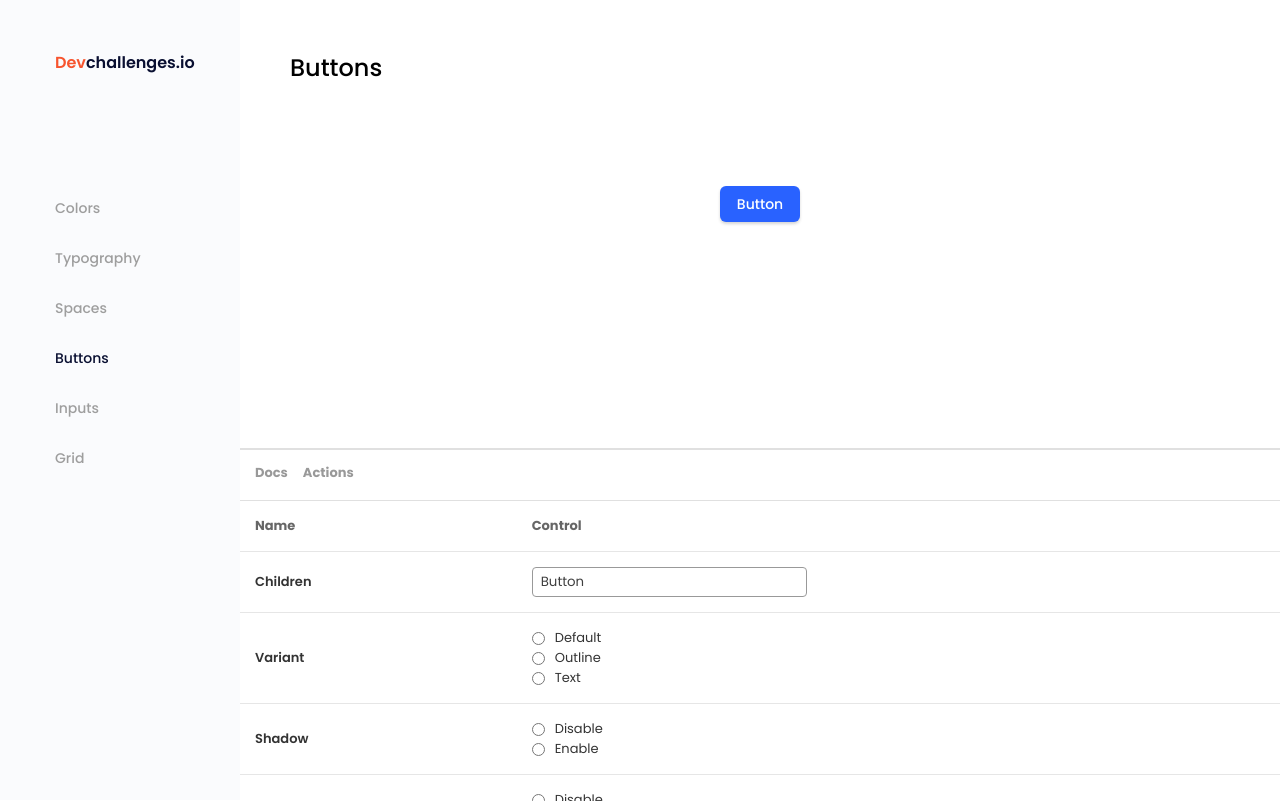
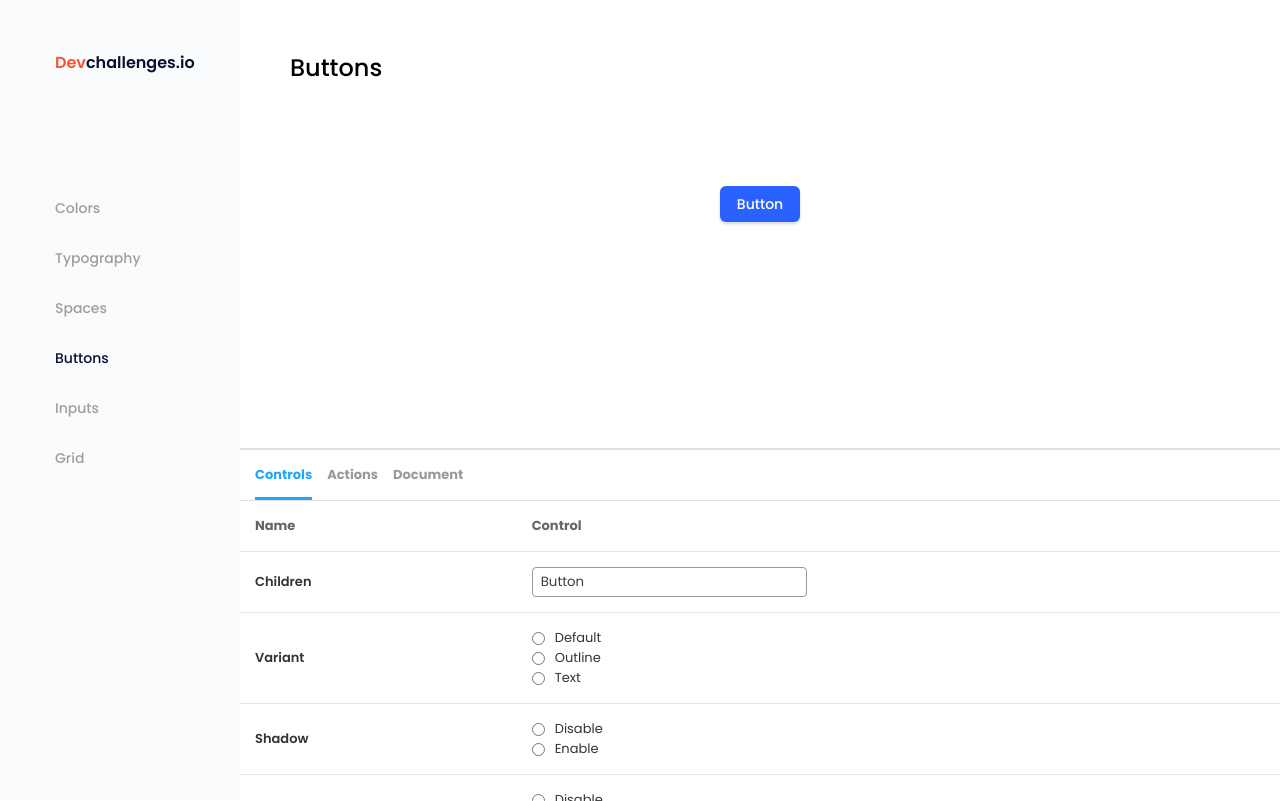
Before and after one commit to tatranan/ButtonComponent-DevChallenges, a React (Create React App) app: page /button in a window 1280 px wide. Built offline with nearby package versions, Linux system fonts and the light colour scheme.

Commit message:
Tabs Component

```diff
--- a/src/components/Controls/Control.css
+++ b/src/components/Controls/Control.css
@@ -1,8 +1,3 @@
-.controls {
-    overflow-y: scroll;
-    height: calc(100% - var(--tab-height));
-}
-
 .table {
     border-collapse: collapse;
     border-spacing: 0px;
--- a/src/components/Controls/Control.js
+++ b/src/components/Controls/Control.js
@@ -6,8 +6,6 @@ import ControlRadio from "./ControlItem/Radio/ControlRadio";
 const Control = ({ data, controlData }) => {
 
     return (
-        <div className="controls">
-            <div className="control">
             <table className="table">
                 <thead>
                     <tr className=" ">
@@ -26,8 +24,6 @@ const Control = ({ data, controlData }) => {
                 </tbody>
 
             </table>
-            </div>
-        </div>
     )
 }
 
--- a/src/components/Tabs/Tab.css
+++ /dev/null
@@ -1,44 +0,0 @@
-.tab {
-    border-bottom: 1px solid var(--gray-color-2);
-    height: var(--tab-height);
-}
-
-.tab-wrap {
-    display: flex;
-    padding: 0px 15px;
-    gap: 15px;
-    list-style: none;
-}
-
-.tab-link {
-    white-space: normal;
-    display: inline-flex;
-    overflow: hidden;
-    vertical-align: top;
-    -webkit-box-pack: center;
-    justify-content: center;
-    -webkit-box-align: center;
-    align-items: center;
-    text-align: center;
-    text-decoration: none;
-    transition: color 0.2s linear 0s, border-bottom-color 0.2s linear 0s;
-    height: 40px;
-    line-height: 12px;
-    cursor: pointer;
-    background: transparent;
-    border-width: 3px 0px;
-    border-style: solid;
-    border-color: transparent;
-    border-image: initial;
-    font-weight: bold;
-    font-size: 13px;
-    color: #999999;
-}
-
-.tab-link:hover {
-    color: var(--active-default-color);
-}
-
-.tab-active {
-    color: var(--active-default-color);
-}
--- a/src/components/Tabs/Tab.js
+++ /dev/null
@@ -1,21 +0,0 @@
-import React, {useState} from "react";
-// import {Link} from "react-router-dom";
-import './Tab.css';
-import TabItem from "./TabItem";
-
-const Tab = () => {
-    const [activeTab, setActiveTab] =useState('docs');
-
-
-    return (
-        <div className="tab">
-            <ul className="tab-wrap">
-                <TabItem id="docs" activeTab={activeTab} setActiveTab={setActiveTab} title="Docs"/>
-                <TabItem id="actions" activeTab={activeTab} setActiveTab={setActiveTab} title="Actions"/>
-
-            </ul>
-        </div>
-    )
-}
-
-export default Tab;
--- a/src/components/Tabs/TabItem.js
+++ b/src/components/Tabs/TabItem.js
@@ -1,15 +1,15 @@
 import React from 'react';
-// import classes from './Tab.css';
+import classes from './TabItem.module.css';
 
-const TabItem = ({title, id, activeTab, setActiveTab}) => {
-
+const TabItem = ({ title, id, activeTab, setActiveTab }) => {
     const tabClickHandler = () => {
         setActiveTab(id)
     }
-    const className = `tab-item ${activeTab === id ? 'active' : ''}`;
+
+    const className = `${classes['tab-link']} ${activeTab === id ? classes['tab-active'] : ''}`;
     return (
-        <li className={className}>
-            <div className="tab-link" onClick={tabClickHandler}>{title}</div>
+        <li className="tab-item">
+            <div className={className} onClick={tabClickHandler}>{title}</div>
         </li>
     );
 };
--- a/src/components/Tabs/TabItem.module.css
+++ b/src/components/Tabs/TabItem.module.css
@@ -0,0 +1,31 @@
+.tab-link {
+    white-space: normal;
+    display: inline-flex;
+    overflow: hidden;
+    vertical-align: top;
+    -webkit-box-pack: center;
+    justify-content: center;
+    -webkit-box-align: center;
+    align-items: center;
+    text-align: center;
+    text-decoration: none;
+    transition: color 0.2s linear 0s, border-bottom-color 0.2s linear 0s;
+    line-height: 12px;
+    cursor: pointer;
+    background: transparent;
+    border-width: 3px 0px;
+    border-style: solid;
+    border-color: transparent;
+    border-image: initial;
+    font-weight: bold;
+    font-size: 13px;
+    color: #999999;
+    height: calc(100% - 6px);
+}
+.tab-active {
+    color: var(--active-default-color);
+    border-bottom: 3px solid var(--active-default-color);
+}
+.tab-link:hover {
+    color: var(--active-default-color);
+}
--- /dev/null
+++ b/src/components/Tabs/TabWrap.js
@@ -0,0 +1,12 @@
+import React from 'react'
+import classes from './TabWrap.module.css';
+
+const TabWrap = (props) => {
+    return (
+        <div className={classes['tab-wrap']}>
+            {props.children}
+        </div>
+    )
+}
+
+export default TabWrap;
--- a/src/layouts/ContentFooter/ContentFooter.module.css
+++ b/src/components/Tabs/TabWrap.module.css
@@ -1,4 +1,4 @@
-.footer {
+.tab-wrap {
     margin-top: auto;
     height: 350px;
     border-top: 2px solid var(--gray-color-2);
--- /dev/null
+++ b/src/components/Tabs/Tabs.css
@@ -0,0 +1,17 @@
+.tabs {
+    border-bottom: 1px solid var(--gray-color-2);
+    height: var(--tab-height);
+}
+
+.tab-list {
+    display: flex;
+    padding: 0px 15px;
+    gap: 15px;
+    list-style: none;
+    height: 100%;
+}
+
+.tab-contents {
+    overflow-y: scroll;
+    height: calc(100% - var(--tab-height));
+}
--- /dev/null
+++ b/src/components/Tabs/Tabs.js
@@ -0,0 +1,29 @@
+import React, { useState } from "react";
+import './Tabs.css';
+import TabItem from "./TabItem";
+
+const Tabs = (props ) => {
+    const [activeTab, setActiveTab] = useState(props.tabs[0].id);
+
+    return (
+        <>
+            <div className="tabs">
+                <ul className="tab-list">
+                    {props.tabs.map(tab => {
+                        return <TabItem key={tab.id} id={tab.id} activeTab={activeTab} setActiveTab={setActiveTab} title={tab.title} />
+                    })}
+                </ul>
+            </div>
+            <div className="tab-contents">
+                {props.tabs.map(tab => {
+                    return <div className="tab-contents--wrap" key={tab.id}>
+                        {activeTab === tab.id && tab.content}
+                    </div>
+                })}
+            </div>
+        </>
+
+    )
+}
+
+export default Tabs;
--- a/src/layouts/ContentFooter/ContentFooter.js
+++ /dev/null
@@ -1,15 +0,0 @@
-import React from 'react'
-import Tab from '../../components/Tabs/Tab';
-import Control from '../../components/Controls/Control';
-import classes from './ContentFooter.module.css';
-
-const ContentFooter = (props) => {
-    return (
-        <div className={classes.footer}>
-            <Tab />
-            <Control data={props.data} controlData={props.controlActions} />
-        </div>
-    )
-}
-
-export default ContentFooter;
--- a/src/pages/ButtonPage.js
+++ b/src/pages/ButtonPage.js
@@ -1,9 +1,10 @@
 import React from 'react'
-import {useState} from 'react';
+import { useState } from 'react';
 import Button from '../components/Buttons/Button';
-import ContentFooter from '../layouts/ContentFooter/ContentFooter';
 import ContentHeader from '../layouts/ContentHeader/ContentHeader'
-
+import Control from '../components/Controls/Control';
+import TabWrap from '../components/Tabs/TabWrap';
+import Tabs from '../components/Tabs/Tabs';
 const buttonAttributeDefault = [
     {
         name: 'Children',
@@ -177,6 +178,8 @@ const buttonAttributeDefault = [
     }
 ];
 
+
+
 const ButtonPage = () => {
     const buttonDefault = {}
     buttonAttributeDefault.map(buttonAttr => {
@@ -195,36 +198,52 @@ const ButtonPage = () => {
             changeData[inputData.display] = inputData.icon;
         }
 
-        let dataInput = {...inputData, ...changeData};
+        let dataInput = { ...inputData, ...changeData };
 
         if (changeData.display === '') {
-            let {endIcon, startIcon, ...cloneInputData} = dataInput;
-            dataInput = {...cloneInputData}
+            let { endIcon, startIcon, ...cloneInputData } = dataInput;
+            dataInput = { ...cloneInputData }
         }
 
         if (inputData.endIcon && changeData.startIcon) {
-            let {endIcon, ...cloneInputData} = dataInput;
-            dataInput = {...cloneInputData}
+            let { endIcon, ...cloneInputData } = dataInput;
+            dataInput = { ...cloneInputData }
         }
         if (inputData.endIcon && changeData.endIcon) {
-            let {startIcon, ...cloneInputData} = dataInput;
-            dataInput = {...cloneInputData}
+            let { startIcon, ...cloneInputData } = dataInput;
+            dataInput = { ...cloneInputData }
         }
         if (inputData.startIcon && changeData.endIcon) {
-            let {startIcon, ...cloneInputData} = dataInput;
-            dataInput = {...cloneInputData}
+            let { startIcon, ...cloneInputData } = dataInput;
+            dataInput = { ...cloneInputData }
         }
         if (inputData.startIcon && changeData.startIcon) {
-            let {endIcon, ...cloneInputData} = dataInput;
-            dataInput = {...cloneInputData}
+            let { endIcon, ...cloneInputData } = dataInput;
+            dataInput = { ...cloneInputData }
         }
         console.log(inputData);
         setInputData(dataInput);
     }
-
+    const tabs = [
+        {
+            id: 'tab-1',
+            title: 'Controls',
+            content: <Control data={buttonAttributeDefault} controlData={inputDataHandler} />
+        },
+        {
+            id: 'tab-2',
+            title: 'Actions',
+            content: 'Actions'
+        },
+        {
+            id: 'tab-3',
+            title: 'Document',
+            content: 'Document'
+        },
+    ];
     return (
         <>
-            <ContentHeader header="Buttons"/>
+            <ContentHeader header="Buttons" />
             <div className='main-content'>
                 <Button
                     text={inputData.children}
@@ -237,9 +256,10 @@ const ButtonPage = () => {
                     color={inputData.color}
                 />
             </div>
-            <ContentFooter
-                controlActions={inputDataHandler}
-                data={buttonAttributeDefault}/>
+            <TabWrap>
+                <Tabs tabs={tabs} />
+            </TabWrap>
+
         </>
 
     )
```
Lines whose indentation alone changed are shown as unchanged.
